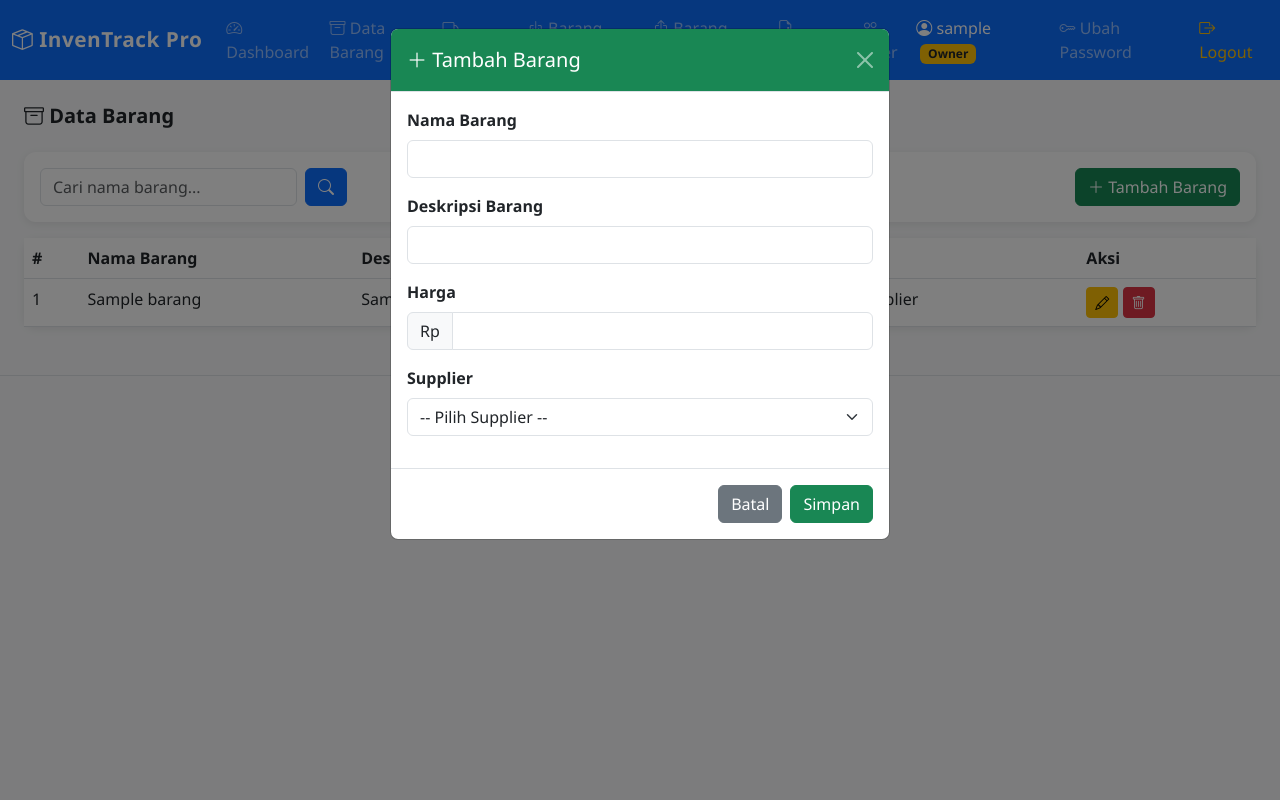
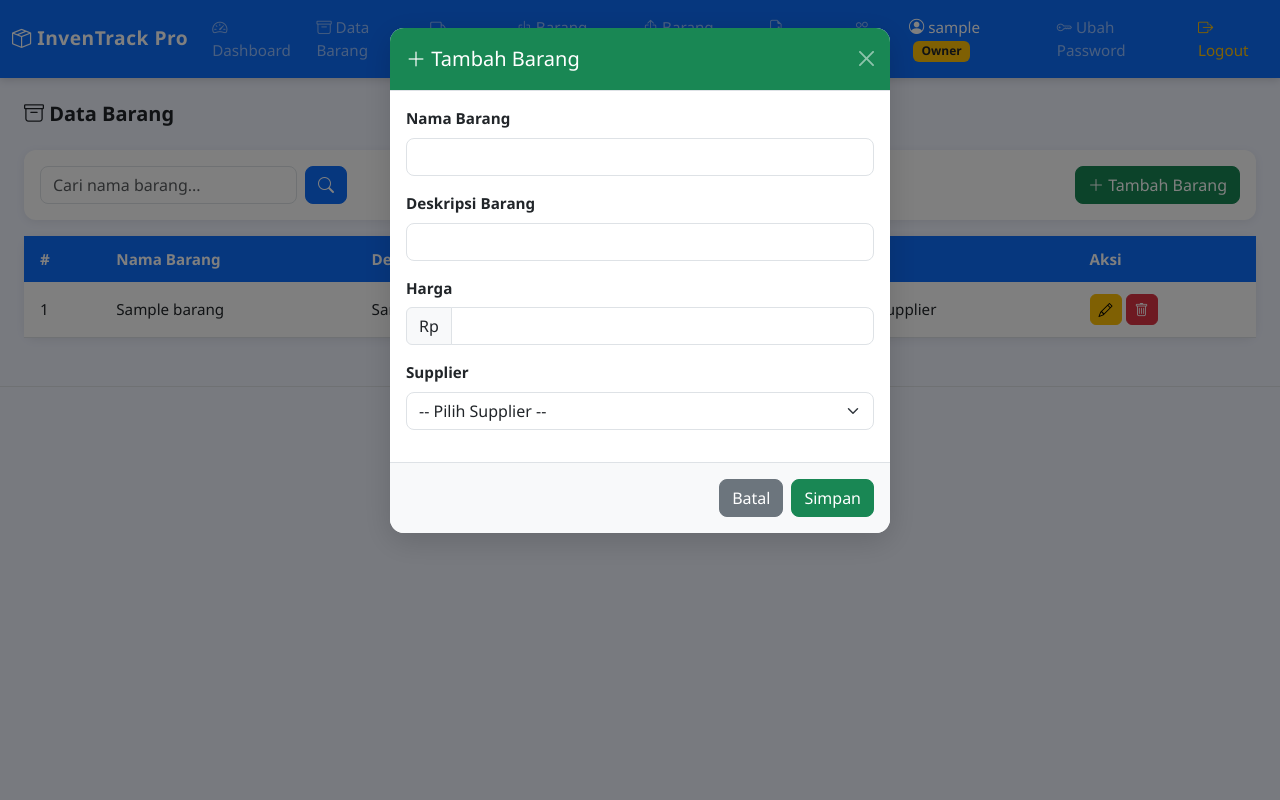
Before and after one commit to Ediputra07/sim_persedian_barang, a PHP site: page /pages/data_barang.php in a window 1280 px wide, after a click on "Tambah Barang". Run offline with PHP 8.4, Linux system fonts and the light colour scheme; the visitor is signed in with stand-in values (Sample User, id 1); tables that the repository leaves empty or names only in its code hold one stand-in row (values such as "Sample post").

Commit message:
style: konsisten ui

```diff
--- a/assets/css/style.css
+++ b/assets/css/style.css
@@ -1,29 +1,204 @@
+/* ===========================
+GLOBAL
+=========================== */
 body {
-    background-color: #f8f9fa;
+    background-color: #f0f4ff;
     font-family: 'Segoe UI', sans-serif;
+    font-size: 0.95rem;
+}
+
+/* ===========================
+NAVBAR
+=========================== */
+.navbar {
+    box-shadow: 0 2px 8px rgba(0,0,0,0.15);
 }
 
 .navbar-brand {
-    font-size: 1.3rem;
+    font-size: 1.2rem;
+    font-weight: 700;
     letter-spacing: 0.5px;
 }
 
+.nav-link {
+    font-weight: 500;
+    transition: color 0.2s;
+}
+
+.nav-link:hover {
+    color: #fff !important;
+    opacity: 0.85;
+}
+
+/* ===========================
+CARD
+=========================== */
 .card {
     border: none;
     border-radius: 12px;
-    box-shadow: 0 2px 8px rgba(0,0,0,0.08);
+    box-shadow: 0 2px 10px rgba(0,0,0,0.07);
+    transition: box-shadow 0.2s;
+}
+
+.card:hover {
+    box-shadow: 0 4px 16px rgba(0,0,0,0.12);
 }
 
 .card-header {
     border-radius: 12px 12px 0 0 !important;
     font-weight: 600;
+    padding: 0.85rem 1.25rem;
 }
 
-table thead {
+.card-footer {
+    border-radius: 0 0 12px 12px !important;
+    background-color: #f8f9fa;
+}
+
+/* ===========================
+TABEL
+=========================== */
+.table thead th {
     background-color: #0d6efd;
     color: white;
+    font-weight: 600;
+    border: none;
+    padding: 0.75rem 1rem;
 }
 
+.table tbody td {
+    padding: 0.75rem 1rem;
+    vertical-align: middle;
+}
+
+.table tbody tr:hover {
+    background-color: #f0f4ff;
+}
+
+/* ===========================
+BADGE
+=========================== */
 .badge {
     font-size: 0.75rem;
+    padding: 0.4em 0.7em;
+    border-radius: 6px;
 }
+
+/* ===========================
+TOMBOL
+=========================== */
+.btn {
+    border-radius: 8px;
+    font-weight: 500;
+}
+
+.btn-sm {
+    border-radius: 6px;
+}
+
+/* ===========================
+ALERT
+=========================== */
+.alert {
+    border-radius: 10px;
+    border: none;
+}
+
+/* ===========================
+FORM
+=========================== */
+.form-control, .form-select {
+    border-radius: 8px;
+}
+
+.form-control:focus, .form-select:focus {
+    border-color: #0d6efd;
+    box-shadow: 0 0 0 0.2rem rgba(13,110,253,0.15);
+}
+
+/* ===========================
+MODAL
+=========================== */
+.modal-content {
+    border: none;
+    border-radius: 14px;
+    box-shadow: 0 8px 30px rgba(0,0,0,0.15);
+}
+
+.modal-header {
+    border-radius: 14px 14px 0 0 !important;
+}
+
+.modal-footer {
+    border-radius: 0 0 14px 14px !important;
+    background-color: #f8f9fa;
+}
+
+/* ===========================
+DASHBOARD CARDS
+=========================== */
+.card.bg-primary .card-footer a,
+.card.bg-success .card-footer a,
+.card.bg-info .card-footer a,
+.card.bg-danger .card-footer a {
+    color: rgba(255,255,255,0.85);
+    text-decoration: none;
+    font-size: 0.85rem;
+}
+
+.card.bg-primary .card-footer,
+.card.bg-success .card-footer,
+.card.bg-info .card-footer,
+.card.bg-danger .card-footer {
+    background-color: rgba(0,0,0,0.1);
+    border-top: 1px solid rgba(255,255,255,0.15);
+}
+
+/* ===========================
+BARANG MASUK / KELUAR CARDS
+=========================== */
+.border-start.border-4 {
+    border-width: 4px !important;
+}
+
+/* ===========================
+FOOTER
+=========================== */
+footer {
+    font-size: 0.82rem;
+    color: #adb5bd;
+    margin-top: 2rem;
+}
+
+/* ===========================
+RESPONSIVE
+=========================== */
+@media (max-width: 768px) {
+    .container-fluid {
+        padding-left: 1rem;
+        padding-right: 1rem;
+    }
+
+    .card-body {
+        padding: 1rem;
+    }
+
+    .table-responsive {
+        overflow-x: auto;
+    }
+}
+
+/* ===========================
+PRINT
+=========================== */
+@media print {
+    body * { visibility: hidden; }
+    #area-cetak, #area-cetak * { visibility: visible; }
+    #area-cetak {
+        position: absolute;
+        top: 0;
+        left: 0;
+        width: 100%;
+    }
+    .btn, nav, .navbar, .alert { display: none !important; }
+}
--- a/pages/data_barang.php
+++ b/pages/data_barang.php
@@ -106,6 +106,7 @@ $suppliers = mysqli_query($conn, "SELECT * FROM supplier ORDER BY nama_supplier
 <!-- Tabel Data Barang -->
 <div class="card">
     <div class="card-body p-0">
+        <div class="table-responsive">
             <table class="table table-hover mb-0">
                 <thead>
                     <tr>
@@ -167,6 +168,7 @@ $suppliers = mysqli_query($conn, "SELECT * FROM supplier ORDER BY nama_supplier
                     <?php endif; ?>
                 </tbody>
             </table>
+        </div>
     </div>
 </div>
 
```
Also changed, not shown: pages/laporan.php (+6 -1 lines). Lines whose indentation alone changed are shown as unchanged.
